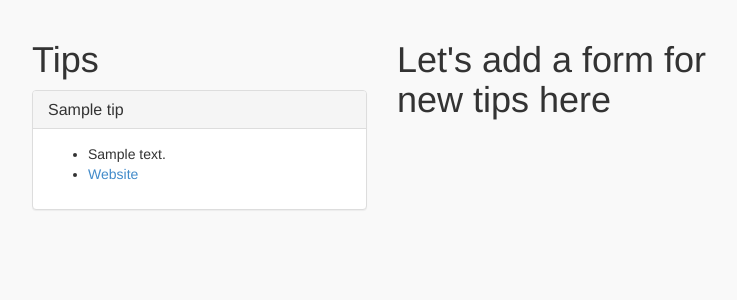
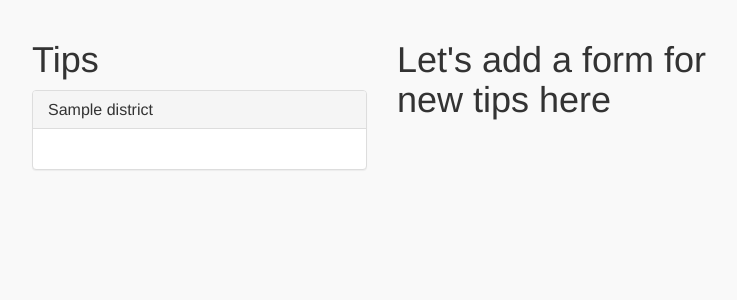
Before and after one commit to dtraleigh/dt_eats, a Django app: template templates/tips.html in a window 1280 px wide. Shown: the part 72-372 px from the top of the page, without its empty margins (258-995 px from the left). Run offline with Django 3.2, Linux system fonts and the light colour scheme; the template is opened without the code that fills it: most values are stand-ins (such as "Sample title", 1, 10 or a date in 2020); some libraries are stand-ins or nearby versions.

Commit message:
Created tip list.

```diff
--- a/eats/models.py
+++ b/eats/models.py
@@ -56,6 +56,7 @@ class tip(models.Model):
     is_drinks = models.BooleanField(verbose_name='Drinks')
     is_coffee = models.BooleanField(verbose_name='Coffees')
     not_local = models.BooleanField(verbose_name='Not local?')
+    open_date = models.DateField(null=True, blank=True)
 
     def __str__(self):
         return '%s' % (self.name)
--- a/eats/views.py
+++ b/eats/views.py
@@ -155,5 +155,6 @@ def tips_page(request):
     #This page shows and manages all the tips.
     #\\\
     tip_list = tip.objects.all()
+    district_list = District.objects.all()
 
-    return render(request, 'tips.html', {'tip_list':tip_list})
+    return render(request, 'tips.html', {'tip_list':tip_list, 'district_list':district_list})
--- a/templates/tips.html
+++ b/templates/tips.html
@@ -6,15 +6,19 @@
   <div class="row">
     <div class="col-xs-12 col-sm-6 col-lg-6">
       <h1>Tips</h1>
-      {%for tip in tip_list%}
+      {%for district in district_list%}
       <div class="panel panel-default">
         <div class="panel-heading">
-          <h3 class="panel-title">{{tip.name}}</h3>
+          <h3 class="panel-title">{{district.name}}</h3>
         </div>
         <div class="panel-body">
           <ul>
-            <li>{{tip.description}}</li>
-            <li><a href="{{tip.link}}">Website</a></li>
+            {%for tip in tip_list%}
+              {%if tip.district == district%}
+                <li><a href="/manage/tips/{{tip.id}}">{{tip.name}}</a></li>
+              {%endif%}
+            {%endfor%}
+          </ul>
         </div>
       </div>
       {%empty%}
```
